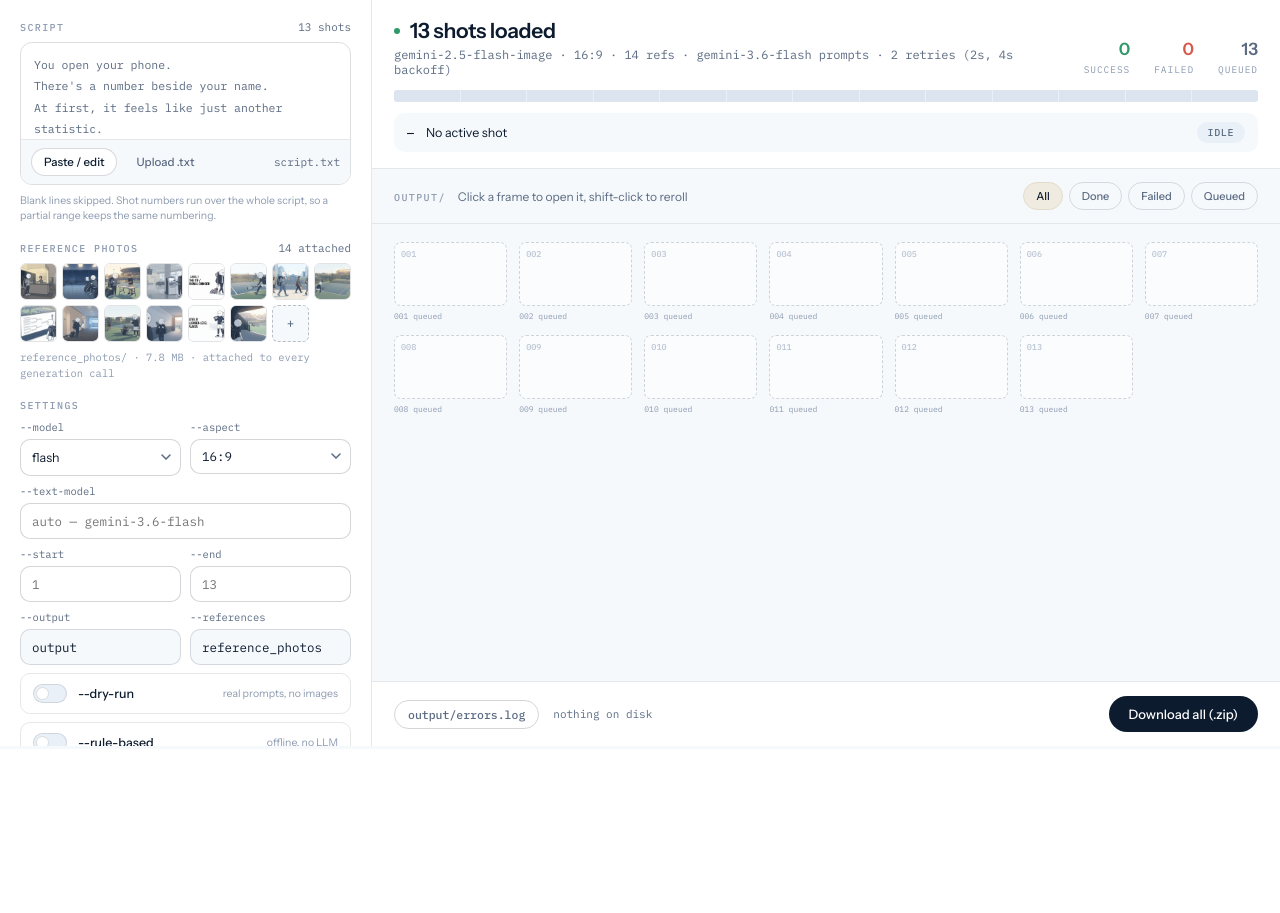
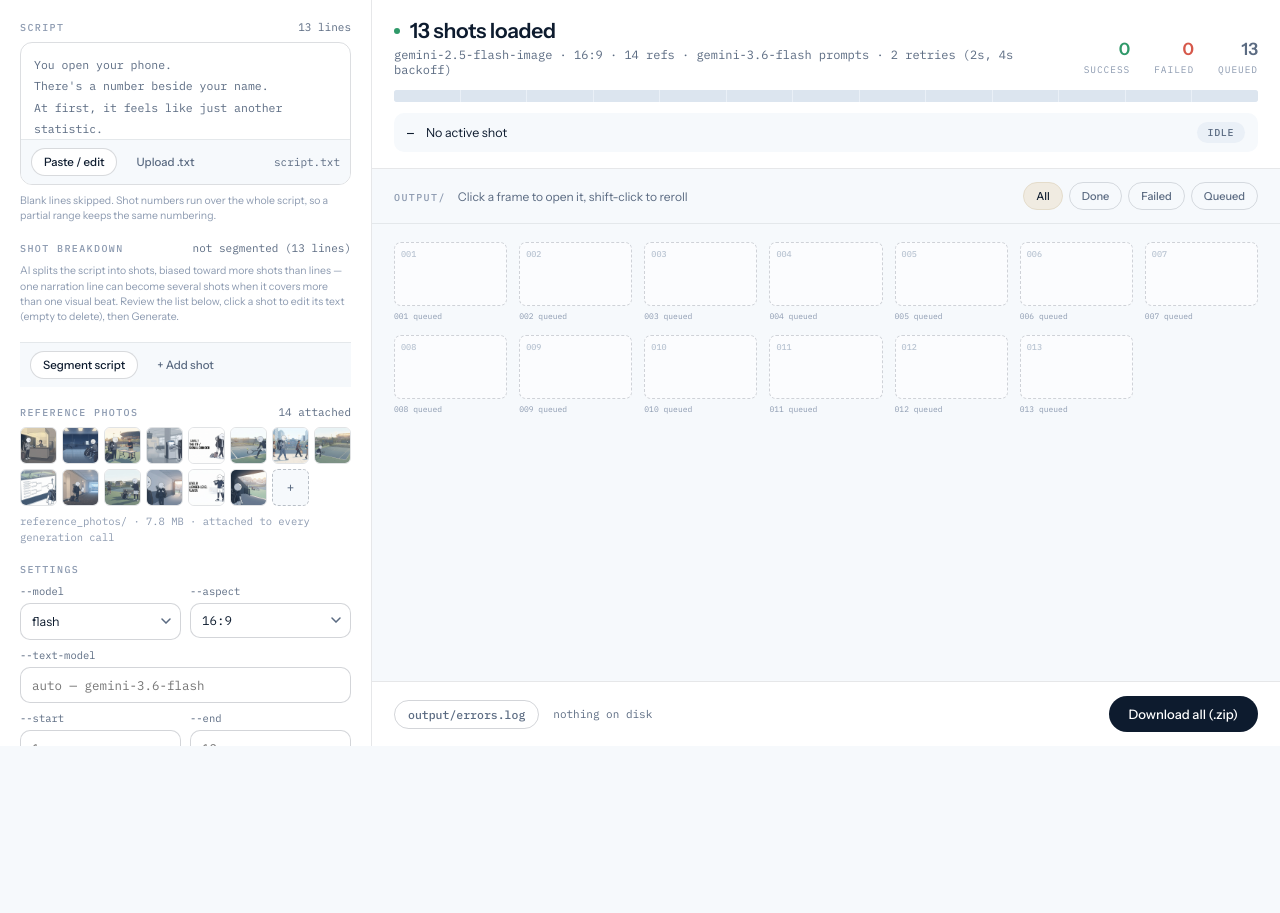
Before and after one commit to jjoseph203146/script-to-images-python_script, a Flask app: page / in a window 1280 px wide. Shown: the part 54-967 px from the top of the page. Before the commit the page ends 800 px from the top, so only its background shows below. Run offline with Flask 3, Linux system fonts and the light colour scheme.

Commit message:
Add AI shot segmentation for a more visual video, review-first in the UI
The pipeline generated exactly one image per script line, which
undersells lines carrying multiple visual beats and produces a video
that isn't visual enough. Adds segmentation.py: one LLM call over the
whole script that cuts it into a shot list biased toward MORE shots
than lines -- splitting any line with multiple distinct visual ideas,
merging only truly inseparable fragments. Cached to
output/shots_plan.json (keyed by a script-text hash) so partial
--start/--end runs keep stable numbering instead of re-cutting the
script every call; --resegment forces a fresh cut.

run_pipeline() now builds its shot list from this plan instead of
read_script_lines() directly (rule_based mode keeps the old 1-shot-
per-line fallback, fully offline). Verified: a 13-line script became
16-18 shots depending on the cut, correctly splitting compound lines
like "A win feels better when the number rises." into two shots.

Web UI: adds a SHOT BREAKDOWN panel with a Segment button (POST
/api/segment) so shots are reviewed before any image spend, per-shot
click-to-edit and delete (PUT /api/segment persists edits into the same
cached plan), and an Add-shot affordance. Generate is gated on having
segmented the current script text. Verified end to end via the API:
segment (17 shots), edit down to 16 by merging two back into one, then
a run that used exactly the edited plan's numbering.

Co-Authored-By: Claude Sonnet 5 <noreply@anthropic.com>
Claude-Session: https://claude.ai/code/session_012VQDHoqBdqxuHe3geXzt3f

```diff
--- a/app.py
+++ b/app.py
@@ -21,13 +21,16 @@ from flask import Flask, Response, jsonify, request, send_file, send_from_direct
 from werkzeug.utils import secure_filename
 
 from generate_images import (
+    TEXT_MODEL_MAP,
     MissingAPIKeyError,
+    build_client,
     compute_versions_bytes,
     load_existing_shots,
     load_reference_images,
     read_script_lines,
     run_pipeline,
 )
+from segmentation import build_shot_plan, load_plan, save_plan, script_hash
 
 try:
     from dotenv import load_dotenv
@@ -204,7 +207,16 @@ def api_state():
         "script": {"name": name, "text": text},
         "references": references,
         "shots": shots,
+        "plan": _plan_for_current_script(text),
     })
+
+
+def _plan_for_current_script(text):
+    """The cached segmentation plan, if it matches the current script text."""
+    plan = load_plan(_output_dir())
+    if plan and plan.get("script_hash") == script_hash(text) and plan.get("shots"):
+        return {"shots": plan["shots"]}
+    return None
 
 
 def _list_references():
@@ -241,6 +253,49 @@ def api_script_post():
     SCRIPT_PATH.write_text(text, encoding="utf-8")
     lines = read_script_lines(SCRIPT_PATH)
     return jsonify({"lines": len(lines)})
+
+
+@app.route("/api/segment", methods=["POST", "PUT"])
+def api_segment():
+    """POST: (re-)run the LLM segmentation pass, biased toward more shots
+    than lines. PUT: save a user-edited shot list directly, no LLM call."""
+    _, text = _script_name_and_text()
+    if not text.strip():
+        return "no script loaded", 400
+
+    if request.method == "PUT":
+        data = request.get_json(force=True, silent=True) or {}
+        shots = [s.strip() for s in data.get("shots", []) if s and s.strip()]
+        if not shots:
+            return "shots list is empty", 400
+        save_plan(_output_dir(), text, shots)
+        return jsonify({"shots": shots})
+
+    data = request.get_json(force=True, silent=True) or {}
+    force = bool(data.get("force"))
+    rule_based = bool(data.get("rule_based"))
+    model = data.get("model") or _settings.get("model") or "flash"
+    text_model = data.get("text_model") or TEXT_MODEL_MAP.get(model, "gemini-3.6-flash")
+
+    if rule_based:
+        client = None
+    elif _session_key is None:
+        return "GEMINI_API_KEY required to segment with AI (or pass rule_based)", 400
+    else:
+        try:
+            client = build_client(_session_key)
+        except MissingAPIKeyError as exc:
+            return str(exc), 400
+
+    try:
+        shots = build_shot_plan(
+            text, _output_dir(), client=client, text_model=text_model,
+            force_resegment=force,
+        )
+    except Exception as exc:
+        return f"segmentation failed: {exc}", 502
+
+    return jsonify({"shots": shots})
 
 
 @app.route("/api/references", methods=["GET", "POST"])
--- a/templates/index.html
+++ b/templates/index.html
@@ -279,6 +279,15 @@ button{font-family:inherit}
       </section>
 
       <section class="block">
+        <div class="block-hd"><span class="eyebrow">SHOT BREAKDOWN</span><span class="meta" id="segMeta">not segmented</span></div>
+        <span class="note">AI splits the script into shots, biased toward more shots than lines — one narration line can become several shots when it covers more than one visual beat. Review the list below, click a shot to edit its text (empty to delete), then Generate.</span>
+        <div class="script-foot" style="margin-top:10px">
+          <button class="pill" id="segmentBtn">Segment script</button>
+          <button class="pill ghost" id="segAddBtn">+ Add shot</button>
+        </div>
+      </section>
+
+      <section class="block">
         <div class="block-hd"><span class="eyebrow">REFERENCE PHOTOS</span><span class="meta" id="refMeta">0 attached</span></div>
         <div class="refs" id="refs">
           <div class="ref-add" id="refAdd" title="Add reference photos">+</div>
@@ -471,6 +480,7 @@ button{font-family:inherit}
 const API = {
   state:      '/api/state',
   script:     '/api/script',
+  segment:    '/api/segment',
   refs:       '/api/references',
   key:        '/api/session/key',
   run:        '/api/run',
@@ -499,7 +509,9 @@ const state = {
   filter: 'all',
   errors: '',
   keySet: false,
-  viewerN: null
+  viewerN: null,
+  segmented: false,     // true once /api/segment has produced the shot list currently in state.shots
+  segmenting: false
 };
 
 /* ---------------- helpers ---------------- */
@@ -528,17 +540,19 @@ function toast(msg, ms = 4200) {
 }
 
 async function jget(url) { const r = await fetch(url); if (!r.ok) throw new Error(await r.text()); return r.json(); }
-async function jpost(url, body) {
-  const r = await fetch(url, { method: 'POST', headers: { 'Content-Type': 'application/json' }, body: JSON.stringify(body || {}) });
+async function jpost(url, body, method = 'POST') {
+  const r = await fetch(url, { method, headers: { 'Content-Type': 'application/json' }, body: JSON.stringify(body || {}) });
   if (!r.ok) throw new Error(await r.text());
   return r.status === 204 ? null : r.json();
 }
 
 /* ---------------- script ---------------- */
-function setScript(text, name) {
+function setScript(text, name, opts) {
+  opts = opts || {};
   state.scriptText = text;
   state.scriptName = name || state.scriptName || 'pasted';
-  const lines = parseScript(text);
+  state.segmented = !!opts.shots;
+  const lines = opts.shots || parseScript(text);
   // Rebuild shot list, preserving any status we already know for a line index.
   const prev = new Map(state.shots.map(s => [s.n, s]));
   state.shots = lines.map((line, i) => {
@@ -549,14 +563,73 @@ function setScript(text, name) {
     };
   });
   $('scriptArea').value = text;
-  $('scriptMeta').textContent = lines.length ? `${lines.length} shots` : 'no script';
+  const rawLineCount = parseScript(text).length;
+  $('scriptMeta').textContent = rawLineCount ? `${rawLineCount} lines` : 'no script';
   $('scriptName').textContent = state.scriptName;
-  const peek = lines.slice(0, 3).map(l => escapeHtml(l)).join('<br>');
-  $('scriptPeek').innerHTML = lines.length
-    ? peek + (lines.length > 3 ? `<br><span class="more">…${lines.length - 3} more lines</span>` : '')
+  const peek = parseScript(text).slice(0, 3).map(l => escapeHtml(l)).join('<br>');
+  $('scriptPeek').innerHTML = rawLineCount
+    ? peek + (rawLineCount > 3 ? `<br><span class="more">…${rawLineCount - 3} more lines</span>` : '')
     : '<span class="more">Paste your narration, or upload script.txt — one line per shot.</span>';
   $('fEnd').placeholder = lines.length ? String(lines.length) : 'last';
+  renderSegMeta();
   renderAll();
+}
+
+/* ---------------- segmentation ---------------- */
+function renderSegMeta() {
+  const el = $('segMeta');
+  if (state.segmenting) { el.textContent = 'segmenting…'; return; }
+  if (!state.scriptText.trim()) { el.textContent = 'not segmented'; return; }
+  el.textContent = state.segmented
+    ? `${state.shots.length} shots`
+    : `not segmented (${parseScript(state.scriptText).length} lines)`;
+}
+
+async function runSegment(force) {
+  if (!state.scriptText.trim()) return toast('Load a script first');
+  state.segmenting = true; renderSegMeta();
+  try {
+    const s = settings();
+    const needsKey = !s.rule_based;
+    if (needsKey && !state.keySet) { toast('Paste your GEMINI_API_KEY first, or check rule-based'); return; }
+    const res = await jpost(API.segment, { force: !!force, rule_based: s.rule_based, model: s.model, text_model: s.text_model });
+    setScript(state.scriptText, state.scriptName, { shots: res.shots });
+    toast(`Segmented into ${res.shots.length} shots`);
+  } catch (err) {
+    toast('Segmentation failed: ' + err.message);
+  } finally {
+    state.segmenting = false; renderSegMeta(); renderStatus();
+  }
+}
+$('segmentBtn').addEventListener('click', () => runSegment(state.segmented));
+
+$('segAddBtn').addEventListener('click', async () => {
+  const text = prompt('New shot text:', '');
+  if (text == null || !text.trim()) return;
+  const lines = state.shots.map(s => s.line);
+  lines.push(text.trim());
+  await persistShotEdits(lines, `Added shot ${lines.length}`);
+});
+
+async function persistShotEdits(lines, okMessage) {
+  try {
+    await jpost(API.segment, { shots: lines }, 'PUT');
+    setScript(state.scriptText, state.scriptName, { shots: lines });
+    if (okMessage) toast(okMessage);
+  } catch (err) {
+    toast('Could not save shot edits: ' + err.message);
+  }
+}
+
+function editShot(n) {
+  const sh = byN(n); if (!sh) return;
+  const text = prompt('Edit shot text (clear to delete):', sh.line);
+  if (text == null) return;
+  const lines = state.shots.map(s => s.line);
+  const i = state.shots.findIndex(s => s.n === n);
+  if (!text.trim()) lines.splice(i, 1);
+  else lines[i] = text.trim();
+  persistShotEdits(lines, text.trim() ? 'Shot updated' : 'Shot removed');
 }
 
 function escapeHtml(s) { return s.replace(/[&<>"]/g, c => ({ '&': '&amp;', '<': '&lt;', '>': '&gt;', '"': '&quot;' }[c])); }
@@ -662,6 +735,7 @@ $('stopBtn').addEventListener('click', async () => {
 
 async function startRun() {
   if (!state.shots.length) return toast('Load a script first');
+  if (!state.segmented) return toast('Segment your script first, then Generate');
   const s = settings();
   const needsKey = !s.dry_run || !s.rule_based;
   if (needsKey && !state.keySet) return toast('Paste your GEMINI_API_KEY first');
@@ -763,8 +837,11 @@ function shotNode(s) {
       ${s.versions > 1 ? `<span class="vtag">v${s.versions}</span>` : ''}
     </div>
     <div class="cap">${escapeHtml(captionFor(s))}</div>`;
-  el.title = s.status === 'success' ? `${s.nnn} — ${s.line}\nClick to open, shift-click to reroll` : s.line;
+  el.title = s.status === 'success' ? `${s.nnn} — ${s.line}\nClick to open, shift-click to reroll`
+    : s.status === 'queued' ? `${s.nnn} — ${s.line}\nClick to edit this shot`
+    : s.line;
   el.querySelector('.frame').addEventListener('click', ev => {
+    if (s.status === 'queued' && !state.running) return editShot(s.n);
     if (s.status === 'queued' || s.status === 'running' || s.status === 'rerolling') return;
     if (ev.shiftKey || s.status === 'failed') reroll(s.n);
     else openViewer(s.n);
@@ -856,8 +933,9 @@ function renderStatus() {
   $('runBtn').hidden = state.running;
   $('stopBtn').hidden = !state.running;
   $('stopBtn').disabled = false;
-  $('runBtn').disabled = !s.length;
+  $('runBtn').disabled = !s.length || !state.segmented;
   $('runBtn').textContent = !s.length ? 'Generate'
+    : !state.segmented ? 'Segment script first'
     : cfg.dry_run ? `Dry run ${count} shot${count === 1 ? '' : 's'}`
     : `Generate ${count} shot${count === 1 ? '' : 's'}${count !== s.length ? ` (${start}–${end})` : ''}`;
 
@@ -988,9 +1066,14 @@ document.addEventListener('keydown', e => {
       if (st.settings.references) $('fRefs').value = st.settings.references;
     }
     renderRefs();
-    if (st.script) setScript(st.script.text, st.script.name);
+    if (st.script) {
+      const planShots = st.plan && st.plan.shots && st.plan.shots.length ? st.plan.shots : null;
+      setScript(st.script.text, st.script.name, planShots ? { shots: planShots } : undefined);
+    }
     if (st.shots && st.shots.length) {
-      // shots.csv is the source of truth — overlay its rows onto the script.
+      // shots.csv is the source of truth — overlay its rows onto the plan.
+      // Its presence also means segmentation already happened for this run.
+      state.segmented = true;
       st.shots.forEach(row => {
         const sh = byN(row.shot_number);
         if (!sh) return;
@@ -998,6 +1081,7 @@ document.addEventListener('keydown', e => {
         sh.file = row.filename; sh.status = row.status;
         sh.versions = row.versions || 1; sh.bytes = row.bytes;
       });
+      renderSegMeta();
     }
     state.running = !!st.running;
     if (state.running) openStream();
```
Also changed, not shown: generate_images.py (+29 -7 lines), segmentation.py (added, +122 -0 lines), README.md, 1 other file.
